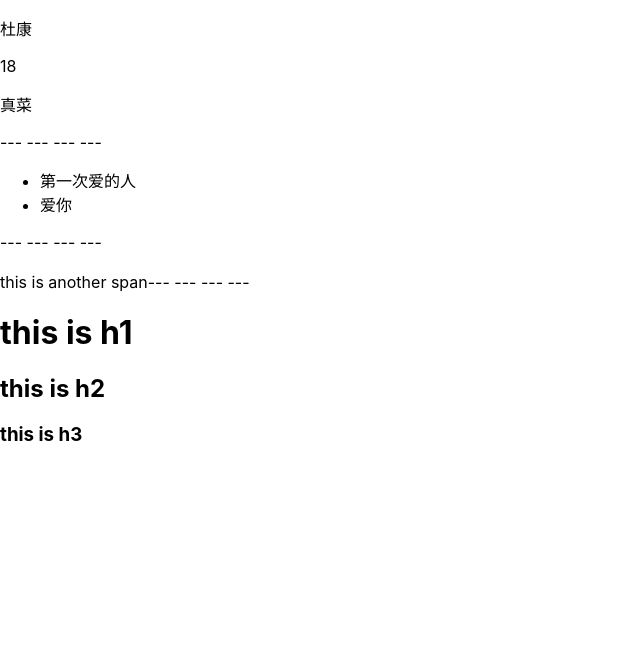
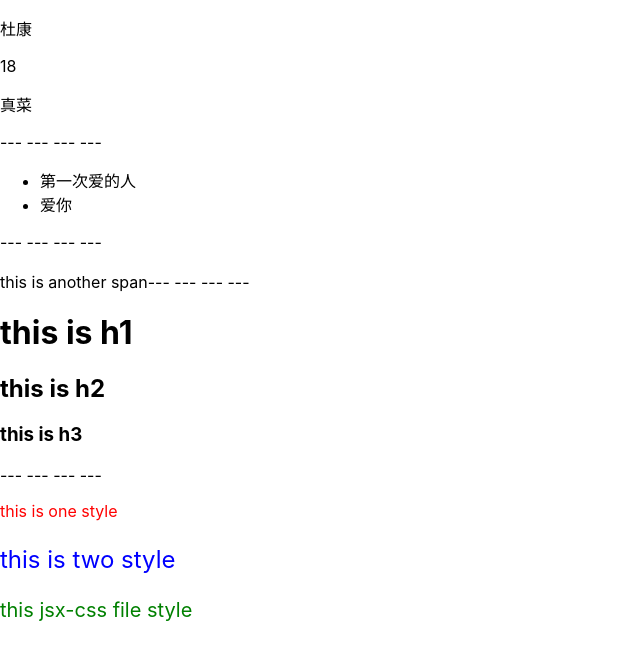
Before and after one commit to JTMilet/React-learning, a React (Create React App) app: page / in a window 1280 px wide. Shown: the top 660 px of the page, without its empty margins (0-640 px from the left). Built offline with nearby package versions, Linux system fonts and the light colour scheme.

Commit message:
jsx 样式语法

```diff
--- a/src/App.js
+++ b/src/App.js
@@ -2,9 +2,10 @@
  * @Author: 杜康
  * @Date: 2023-05-08 09:40:18
  * @LastEditors: 杜康
- * @LastEditTime: 2023-05-08 10:53:05
+ * @LastEditTime: 2023-05-08 11:14:10
  * @FilePath: /react-learning/src/App.js
  */
+import './jsx-css.css'
 const name = '杜康'
 const getAge = () => {
   return 18
@@ -46,8 +47,17 @@ function App () {
       <p>{getHTag(1)}</p>
       <p>{getHTag(2)}</p>
       <p>{getHTag(3)}</p>
+      --- --- --- ---
+      <p style={{ color: 'red', fontSize: '16px' }}>this is one style</p>
+      <p style={twoStyle}>this is two style</p>
+      <p className="jsx-css">this jsx-css file style</p>
     </div>
   )
 }
 
+const twoStyle = {
+  color: 'blue',
+  fontSize: '24px'
+}
+
 export default App
--- /dev/null
+++ b/src/jsx-css.css
@@ -0,0 +1,4 @@
+.jsx-css {
+  color: green;
+  font-size: 20px;
+}
```
